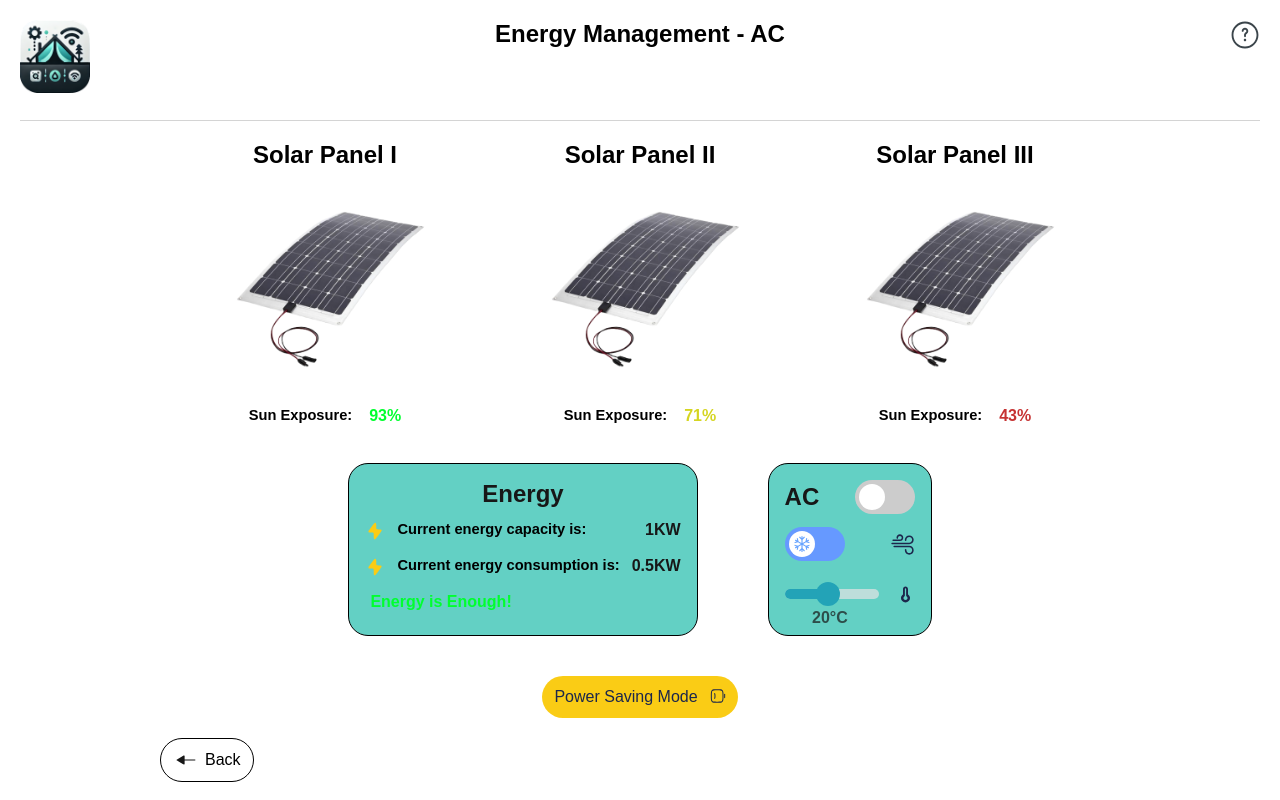
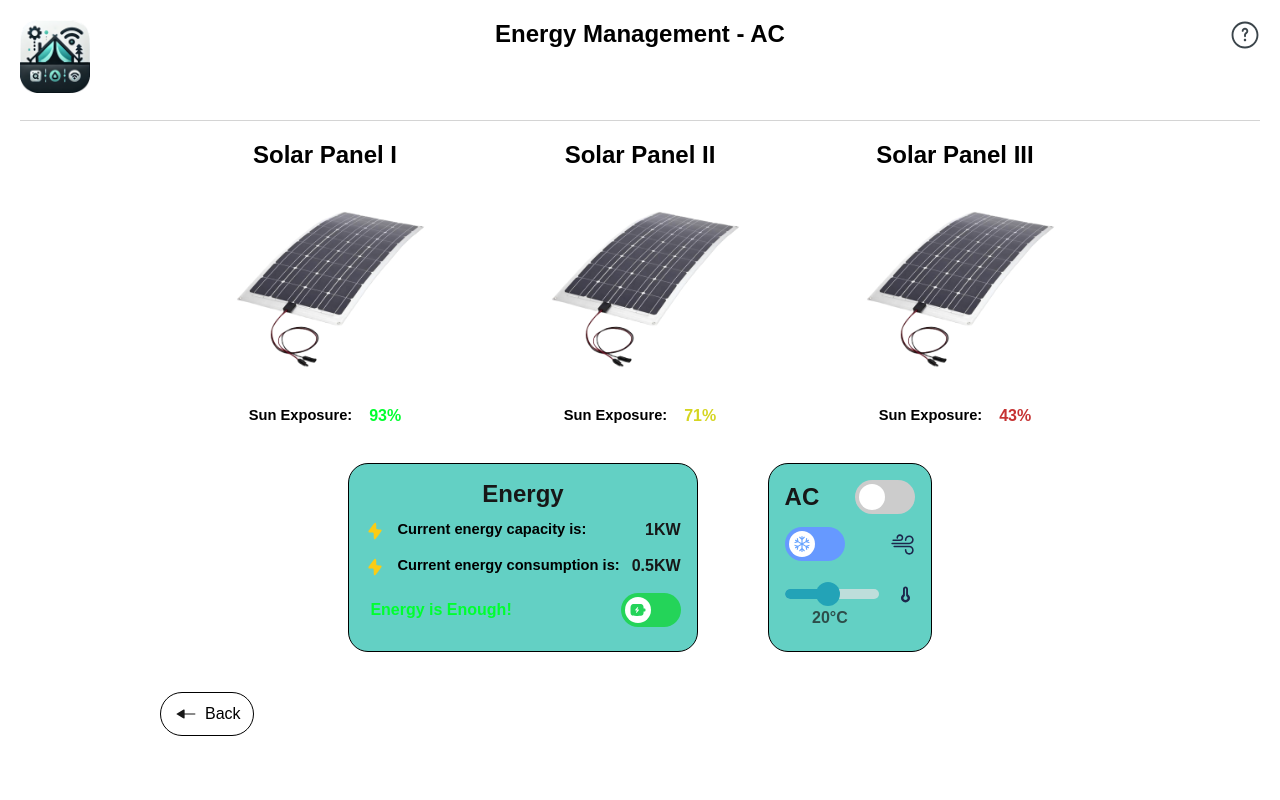
Before and after one commit to dimitry-lzs/hciWeb, a React app: page /energy in a window 1280 px wide. Built offline with nearby package versions, Linux system fonts and the light colour scheme.

Commit message:
change switch

```diff
--- a/src/pages/Energy/Energy.less
+++ b/src/pages/Energy/Energy.less
@@ -13,6 +13,18 @@
     }
     .Content {
         padding-top: 10px;
+    }
+    .LowBattery, .ChargedBattery {
+        background-image: url('../../assets/BatteryFull.svg');
+        background-position: center;
+        background-size: 18px;
+        background-repeat: no-repeat;
+        display: inline-block;
+        width: 26px;
+        height: 26px;
+    }
+    .LowBattery {
+        background-image: url('../../assets/BatteryLow.svg');
     }
 
     .PanelsRow {
@@ -60,18 +72,20 @@
         margin-bottom: 8px;
     }
 
+    .Green, .Yellow, .Red {
+        padding-left: 5px;
+        align-content: center;
+    }
+
     .Green {
-        padding-left: 5px;
         color: rgb(0, 255, 47);
     }
 
     .Yellow {
-        padding-left: 5px;
         color: rgb(213, 213, 33);
     }
 
     .Red {
-        padding-left: 5px;
         color: rgb(198, 50, 50);
     }
 
--- a/src/pages/Energy/index.tsx
+++ b/src/pages/Energy/index.tsx
@@ -19,11 +19,20 @@ function ColdIcon() {
     return <div className='ColdIcon' />;
 }
 
+function LowBattery() {
+    return <div className='LowBattery' />;
+}
+
+function ChargedBattery() {
+    return <div className='ChargedBattery' />;
+}
+
 export default function Energy() {
     const navigate = useNavigate();
     const [temperature, setTemperature] = useState(20);
     const [heat, setHeat] = useState(false);
     const [ac, setAc] = useState(false);
+    const [lowBatteryMode, setLowBatteryMode] = useState(false);
 
     return (
         <div className='Energy'>
@@ -70,6 +79,7 @@ export default function Energy() {
                         </div>
                         <div className='InfoDescription'>
                             <div className='Green'>Energy is Enough!</div>
+                            <Switch on={lowBatteryMode} setOnOff={setLowBatteryMode} onIcon={<LowBattery />} offIcon={<ChargedBattery />} onColor={'#F0B40A'} offColor='#24D459' />
                         </div>
                     </InfoContainer>
                     <InfoContainer>
@@ -89,9 +99,6 @@ export default function Energy() {
                         </div>
                     </InfoContainer>
                 </div>
-                <div className='ButtonContainer'>
-                    <ConfirmButton text='Power Saving Mode' icon={ButtonIcon.Battery} color={ButtonColor.Yellow} />
-                </div>
                 <div className='NavigationButton'>
                     <BackButton navigate={() => navigate(-1)} />
                 </div>
```
Also changed, not shown: src/assets/BatteryFull.svg (added), src/assets/BatteryLow.svg.
